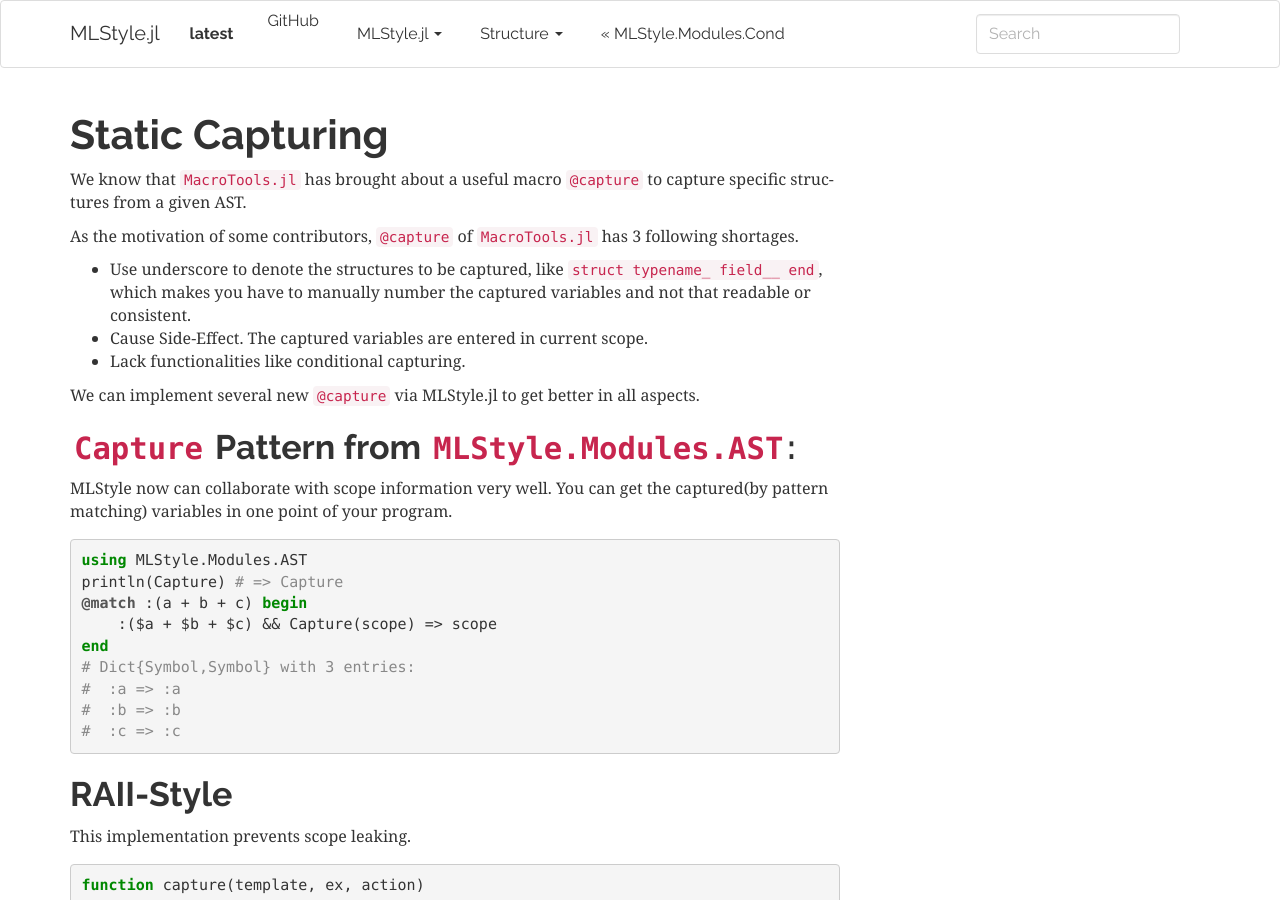
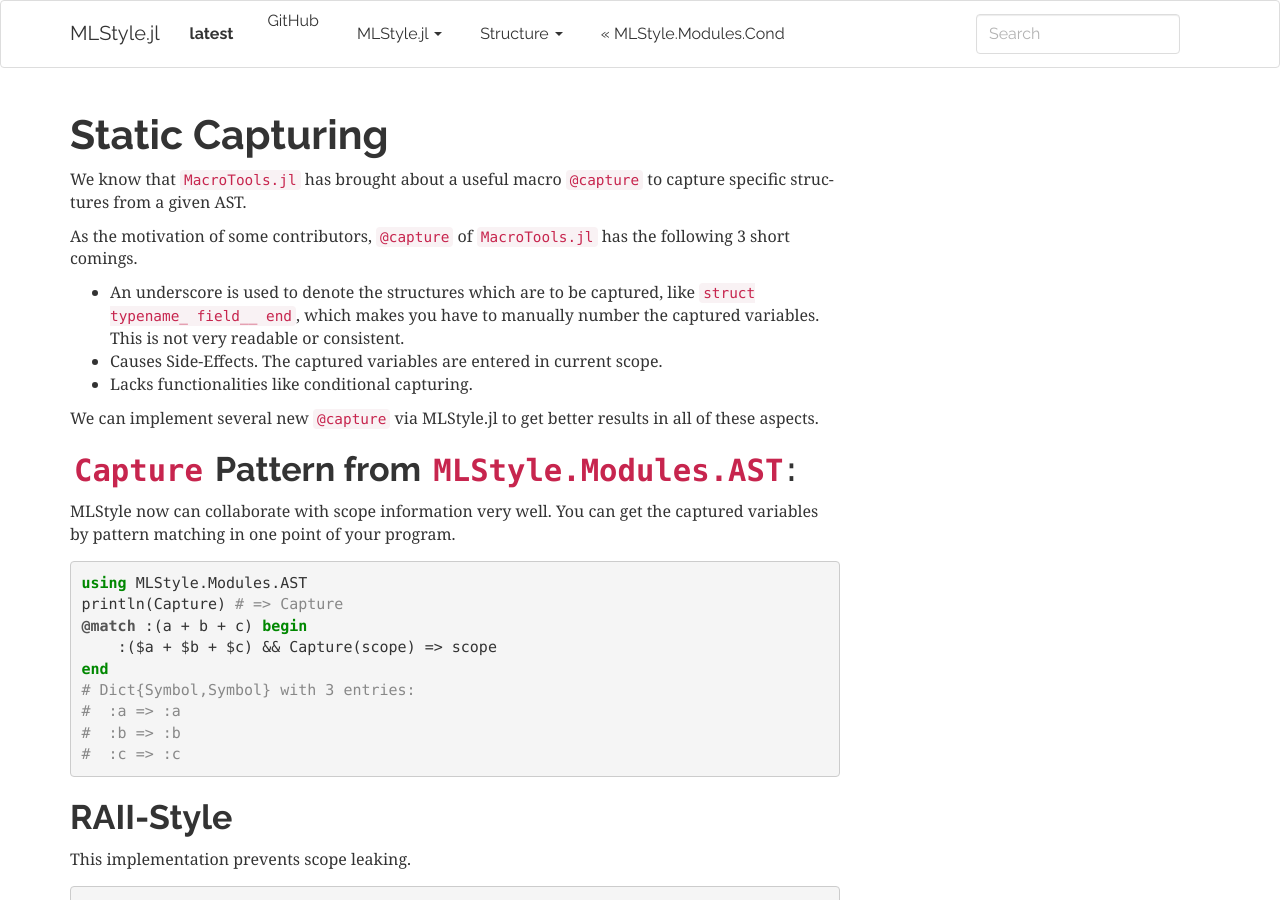
Before and after one commit to thautwarm/MLStyle.jl, a Sphinx documentation site: the page built from docs/tutorials/capture.md, in a window 1280 px wide and 900 px high. Built offline with Sphinx 7.4.7, drawn with Linux system fonts in a browser that asks for light colours.

Commit message:
Update capture.md
minor grammar changes

````diff
--- a/docs/tutorials/capture.md
+++ b/docs/tutorials/capture.md
@@ -4,20 +4,20 @@
 We know that `MacroTools.jl` has brought about a useful macro
 `@capture` to capture specific structures from a given AST.
 
-As the motivation of some contributors, `@capture` of `MacroTools.jl` has 3 following shortages.
+As the motivation of some contributors, `@capture` of `MacroTools.jl` has the following 3 short comings.
 
-- Use underscore to denote the structures to be captured, like `struct typename_ field__ end`, which makes you have to manually number the captured variables and not that readable or consistent.
+- An underscore is used to denote the structures which are to be captured, like `struct typename_ field__ end`, which makes you have to manually number the captured variables. This is not very readable or consistent.
 
-- Cause Side-Effect. The captured variables are entered in current scope.
+- Causes Side-Effects. The captured variables are entered in current scope.
 
-- Lack functionalities like conditional capturing.
+- Lacks functionalities like conditional capturing.
 
-We can implement several new `@capture` via MLStyle.jl to get better in all aspects.
+We can implement several new `@capture` via MLStyle.jl to get better results in all of these aspects.
 
 `Capture` Pattern from `MLStyle.Modules.AST`:
 ----------------------------------------------------------
 
-MLStyle now can collaborate with scope information very well. You can get the captured(by pattern matching) variables in one point of your program.
+MLStyle now can collaborate with scope information very well. You can get the captured variables by pattern matching in one point of your program.
 
 ```julia
 using MLStyle.Modules.AST
````
